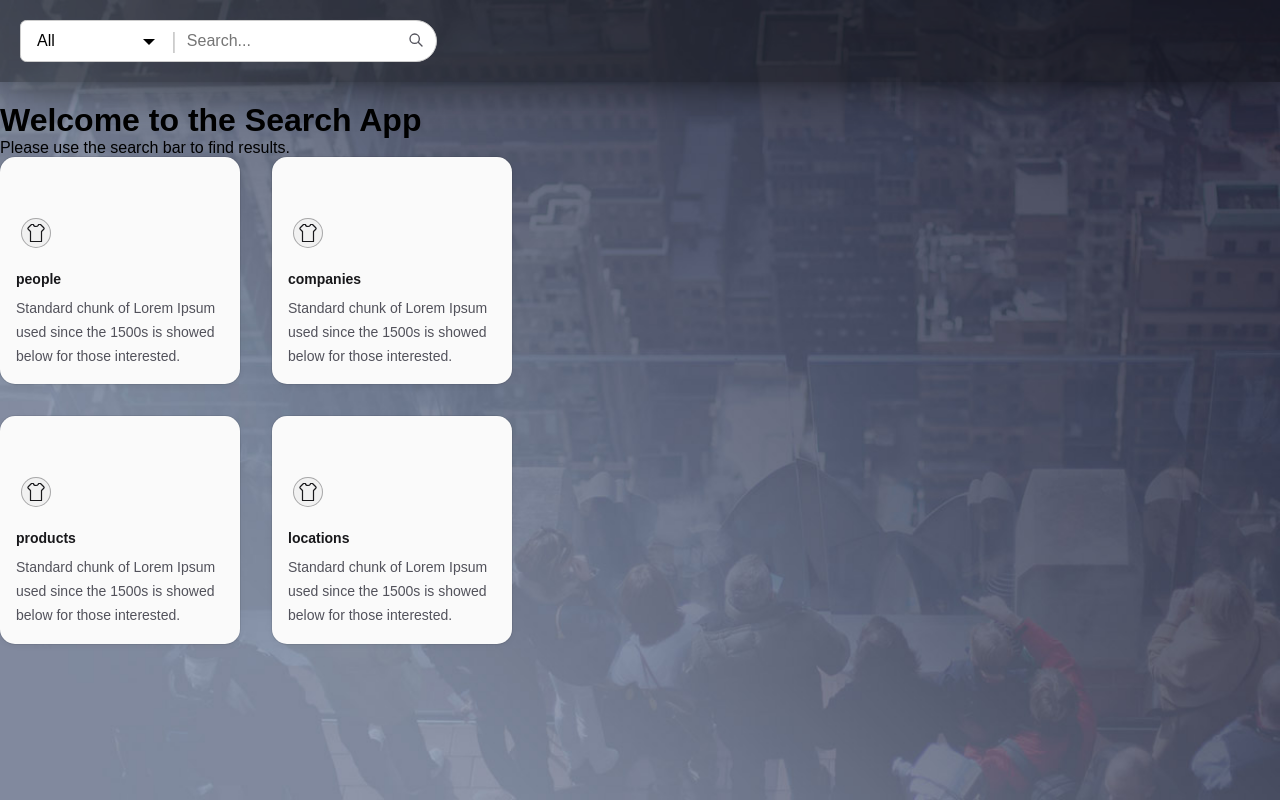
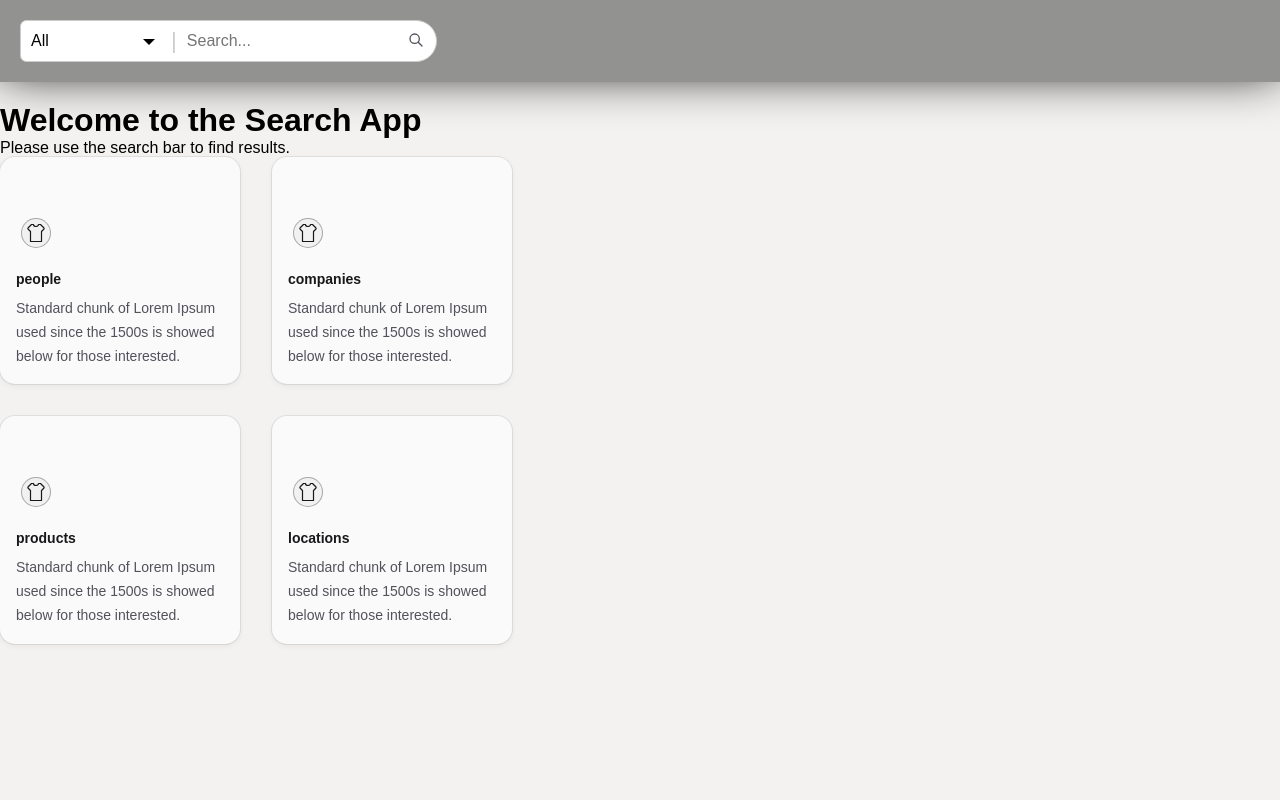
Before and after one commit to ZahraMirali/vue3-search-app, a Vue app: page / in a window 1280 px wide. Built offline with nearby package versions, Linux system fonts and the light colour scheme.

Commit message:
design search-box

```diff
--- a/src/App.vue
+++ b/src/App.vue
@@ -19,10 +19,13 @@ const categories = ref([]);
 const loading = ref(true);
 
 async function loadCategories() {
-  const results = await getAllCategories();
-
-  categories.value = results;
-  loading.value = false;
+  try {
+    const results = await getAllCategories();
+    categories.value = results;
+    loading.value = false;
+  } catch (error) {
+    console.error('Failed to load categories:', error);
+  }
 }
 
 loadCategories();
--- a/src/assets/main.css
+++ b/src/assets/main.css
@@ -10,10 +10,12 @@
 }
 
 html {
-    background-image: url("banner-bg.jpg");
-    background-attachment: fixed;
-    background-repeat: no-repeat;
-    background-size: cover;
+    /*background-image: url("banner-bg.jpg");*/
+    /*background-attachment: fixed;*/
+    /*background-repeat: no-repeat;*/
+    /*background-size: cover;*/
+
+    background-color: #F3F2F0;
     font-size: 16px;
 }
 
--- a/src/components/CustomSelect.vue
+++ b/src/components/CustomSelect.vue
@@ -46,16 +46,16 @@ export default {
 <style scoped>
 .custom-select {
   position: relative;
-  width: 150px;
+  width: 9.375rem;
   text-align: left;
   outline: none;
-  height: 40px;
-  line-height: 40px;
+  height: 2.5rem;
+  line-height: 2.5rem;
 }
 
 .custom-select .selected {
-  border-radius: 6px;
-  padding-left: 1em;
+  border-radius: 0.375rem;
+  padding-left: 0.625rem;
   cursor: pointer;
   user-select: none;
   background-color: transparent;
@@ -64,31 +64,32 @@ export default {
 .custom-select .selected:after {
   position: absolute;
   content: "";
-  top: 18px;
+  top: 1.125rem;
   right: 1rem;
   width: 0;
   height: 0;
-  border: 6px solid;
+  border: 0.375rem solid;
   border-color: black transparent transparent transparent;
 }
 
 .custom-select .items {
-  border-radius: 6px;
+  border-radius: 0.375rem;
   overflow: hidden;
-  border: 1px solid #ccc;
+  border: 0.0625rem solid #ccc;
   position: absolute;
   left: 0;
   right: 0;
   z-index: 10;
   background-color: white;
-  margin-top: 1px;
-  box-shadow: 10px 10px 60px -16px rgba(0, 0, 0, 0.6);
-  -webkit-box-shadow: 10px 10px 60px -16px rgba(0, 0, 0, 0.6);
-  -moz-box-shadow: 10px 10px 60px -16px rgba(0, 0, 0, 0.6);
+  margin-top: 0.0rem;
+  box-shadow: 0.625rem 0.625rem 3.75rem -1rem rgba(0, 0, 0, 0.6);
+  -webkit-box-shadow: 0.625rem 0.625rem 3.75rem -1rem rgba(0, 0, 0, 0.6);
+  -moz-box-shadow: 0.625rem 0.625rem 3.75rem -1rem rgba(0, 0, 0, 0.6);
+  transition: 0.4s;
 }
 
 .custom-select .items div {
-  padding-left: 1em;
+  padding-left: 0.625rem;
   cursor: pointer;
   user-select: none;
 }
--- a/src/components/SearchBar.vue
+++ b/src/components/SearchBar.vue
@@ -38,10 +38,6 @@ function submitSearchForm() {
 </script>
 
 <style scoped>
-:root {
-  font-size: 16px; /* Set your base font size here */
-}
-
 .search-bar {
   display: flex;
   box-shadow: 0 -0.625rem 3.125rem 0 black;
@@ -82,7 +78,7 @@ function submitSearchForm() {
   font-size: 1rem;
   background-color: transparent;
   padding-left: 0.625rem;
-  transition: 0.4s ease-in-out;
+  transition: 0.4s;
 }
 
 .search-box button {
```
